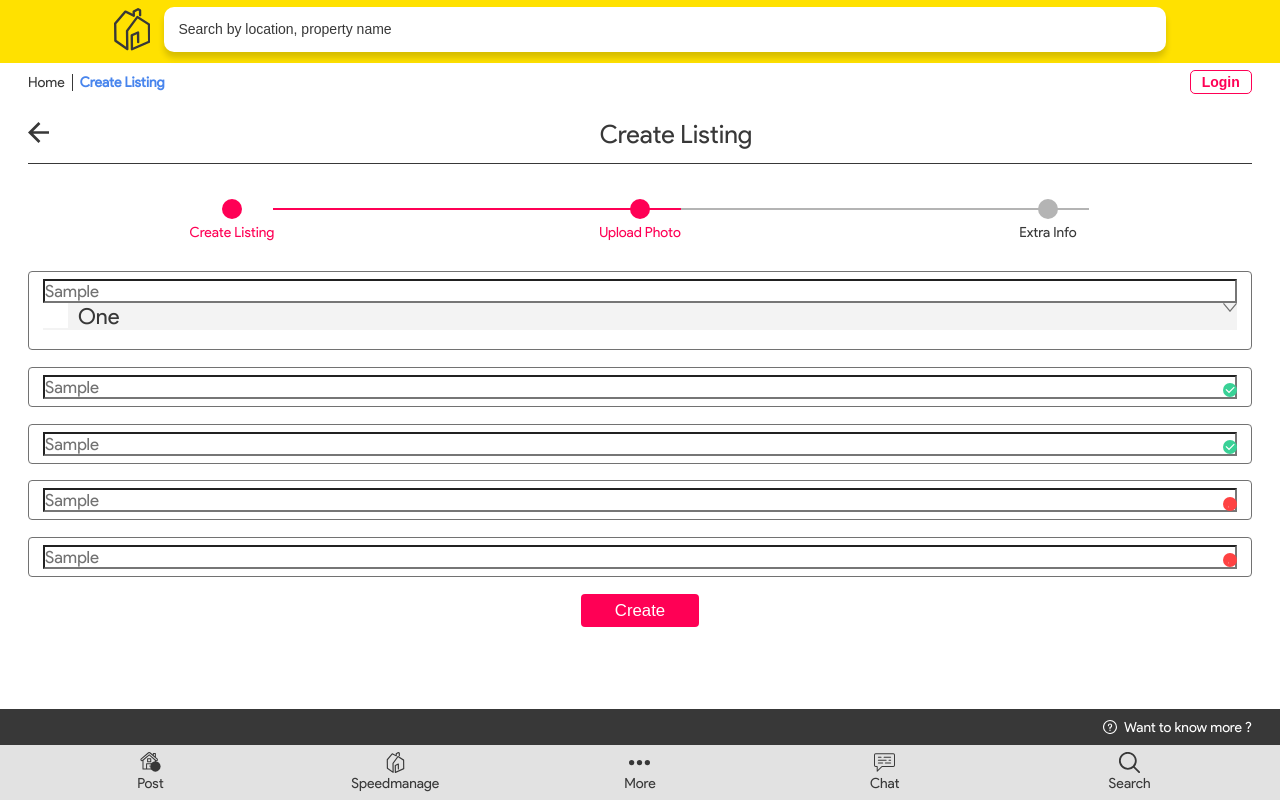
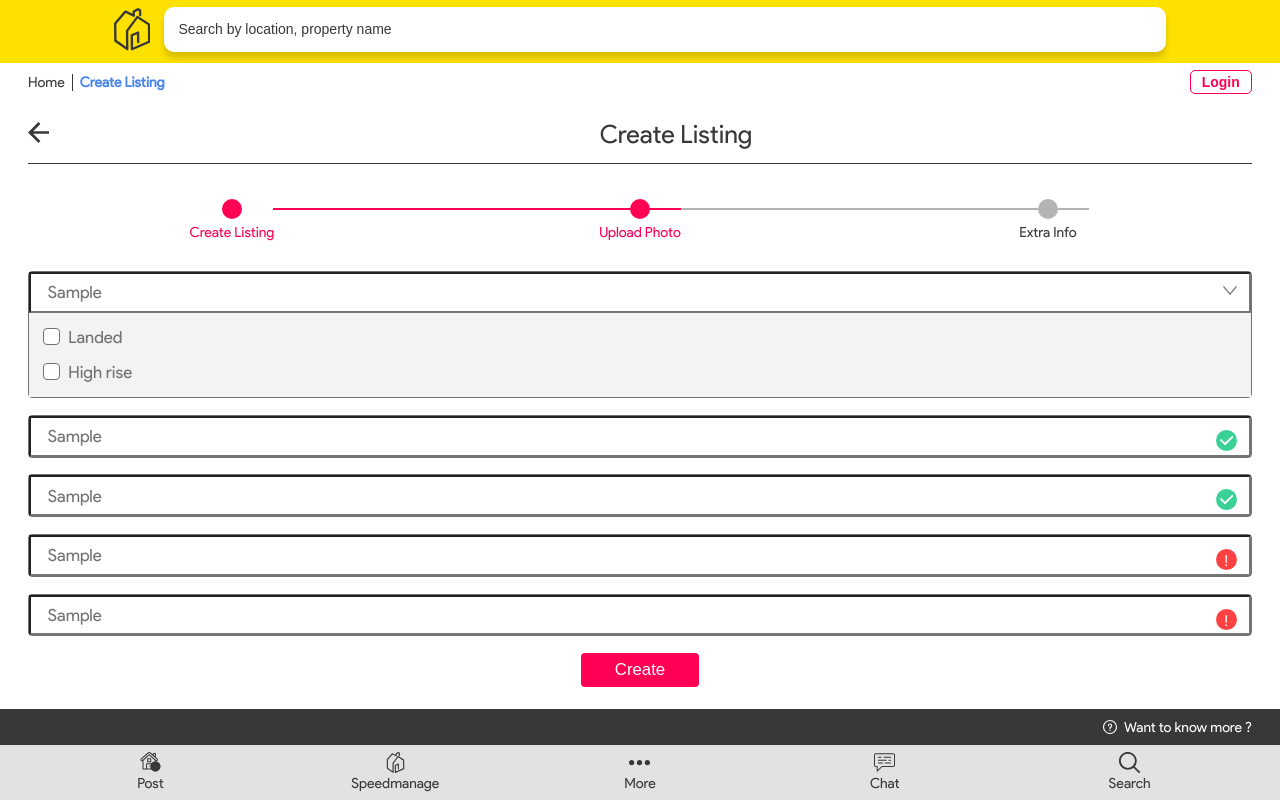
Before and after one commit to ishraqe/speed-rent, a React (Create React App) app: page /create-listing in a window 1280 px wide. Both pictures are taken after typing "Sample", "Sample", "Sample", "Sample", "Sample" into the empty fields and a click on the button "Create". Built offline with nearby package versions, Linux system fonts and the light colour scheme.

Commit message:
creat input

```diff
--- a/src/assets/index.scss
+++ b/src/assets/index.scss
@@ -558,7 +558,7 @@
       form {
         .input-group {
           margin-bottom: 1.2em;
-          padding: 0.5em 1em;
+
           border: 1px solid #727272;
           border-radius: 4px;
           position: relative;
@@ -570,27 +570,37 @@
             outline: none;
             font-size: 1.2em;
             font-family: "Product Sans";
+            padding: 0.5em 1em;
           }
+
           .input-icon {
             position: absolute;
-            width: 1em;
+            width: 1.5em;
             right: 1em;
-            top: 40%;
+            top: 1em;
+          }
+          .housingTypeIcon {
+            width: 1em !important;
           }
           .expendadInput {
             background-color: #f3f3f3;
             width: 100%;
+            height: 100%;
+            padding: 0.5em 1em;
             .container {
               display: block;
               position: relative;
-              padding-left: 35px;
-              margin-bottom: 12px;
+              padding: 0px 1.5em;
               cursor: pointer;
-              font-size: 22px;
               -webkit-user-select: none;
               -moz-user-select: none;
               -ms-user-select: none;
               user-select: none;
+              font-size: 1.2em;
+              font-family: "Product Sans";
+              color: #727272;
+              margin-bottom: 0.5em;
+              padding-top: 0.4em;
             }
 
             /* Hide the browser's default checkbox */
@@ -605,21 +615,24 @@
             /* Create a custom checkbox */
             .checkmark {
               position: absolute;
-              top: 0;
+              top: 0.5em;
               left: 0;
-              height: 25px;
-              width: 25px;
+              height: 1em;
+              width: 1em;
               background-color: #fff;
+              border-radius: 4px;
+              border: 1px solid #727277;
             }
 
             /* On mouse-over, add a grey background color */
             .container:hover input ~ .checkmark {
-              background-color: #ccc;
+              background-color: #fff;
             }
 
             /* When the checkbox is checked, add a blue background */
             .container input:checked ~ .checkmark {
               background-color: var(--button-color);
+              border-color: var(--button-color);
             }
 
             /* Create the checkmark/indicator (hidden when not checked) */
@@ -636,14 +649,13 @@
 
             /* Style the checkmark/indicator */
             .container .checkmark:after {
-              left: 9px;
-              top: 5px;
+              left: 5px;
+              top: 0px;
               width: 5px;
               height: 10px;
               border: solid white;
               border-width: 0 3px 3px 0;
               -webkit-transform: rotate(45deg);
-              -ms-transform: rotate(45deg);
               transform: rotate(45deg);
             }
           }
--- a/src/component/svgIcon.js
+++ b/src/component/svgIcon.js
@@ -422,7 +422,10 @@ export const InCorrectIcon = props => (
         id="_"
         data-name="!"
         style={{
-          fill: "#fff"
+          fill: "#fff",
+          "font-size": "50px",
+          "font-family": "Helvetica-Bold, Helvetica",
+          "font-weight": 700
         }}
         transform="translate(943 1506)"
       >
--- a/src/container/Listing/Component/create.js
+++ b/src/container/Listing/Component/create.js
@@ -10,15 +10,33 @@ const Create = props => {
   return (
     <>
       <div className="input-group">
-        <input type="text" placeholder="Property Type" className="input" />
-        <DownArrowIcon className="input-icon" />
-        <div className="expendadInput">
-          <label class="container">
-            One
-            <input type="checkbox" />
-            <span class="checkmark" />
-          </label>
-        </div>
+        <input
+          type="text"
+          placeholder="Housing Type"
+          className="input "
+          // disabled={props.sho}
+          onFocus={() => props.housingType(true)}
+          // onBlur={() => props.propertyType(false)}
+        />
+        <DownArrowIcon className="input-icon housingTypeIcon" />
+        {props.showProperty && (
+          <div className="expendadInput">
+            <label className="container">
+              Landed
+              <input
+                type="checkbox"
+                onChange={e => console.log(e.target.value)}
+                value="handling"
+              />
+              <span className="checkmark" />
+            </label>
+            <label className="container">
+              High rise
+              <input type="checkbox" />
+              <span className="checkmark" />
+            </label>
+          </div>
+        )}
       </div>
       <div className="input-group">
         <CorrectIcon className="input-icon" />
--- a/src/container/Listing/Listing.js
+++ b/src/container/Listing/Listing.js
@@ -10,19 +10,30 @@ import UploadPhoto from "./Component/uploadPhoto";
 
 export default class Listing extends Component {
   state = {
-    stage: 1
+    stage: 1,
+    stageOne: {
+      housingTypeExtend: false
+    }
+  };
+  extendedHousingType = status => {
+    this.setState({
+      stageOne: {
+        housingTypeExtend: status
+      }
+    });
   };
   renderStage() {
-    switch (this.state.stage) {
-      case this.state.stage === 1:
-        return <Create />;
-      case this.state.stage === 2:
-        return <UploadPhoto />;
-      case this.state.stage === 3:
-        return <ExtraInfo />;
-
-      default:
-        return <Create />;
+    if (this.state.stage === 1) {
+      return (
+        <Create
+          housingType={this.extendedHousingType}
+          showProperty={this.state.stageOne.housingTypeExtend}
+        />
+      );
+    } else if (this.state.stage === 2) {
+      return <UploadPhoto />;
+    } else if (this.state.stage === 3) {
+      return <ExtraInfo />;
     }
   }
   render() {
```
